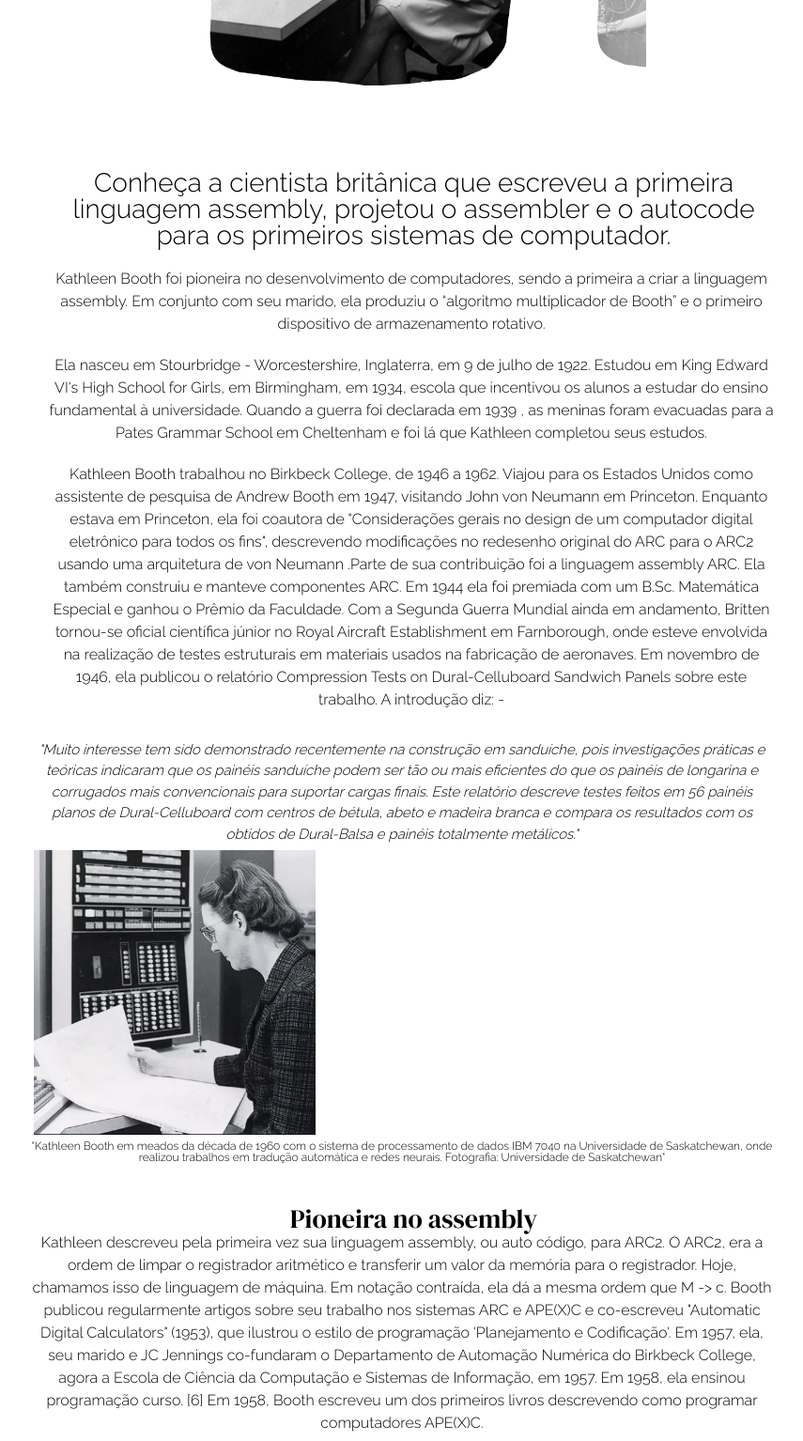
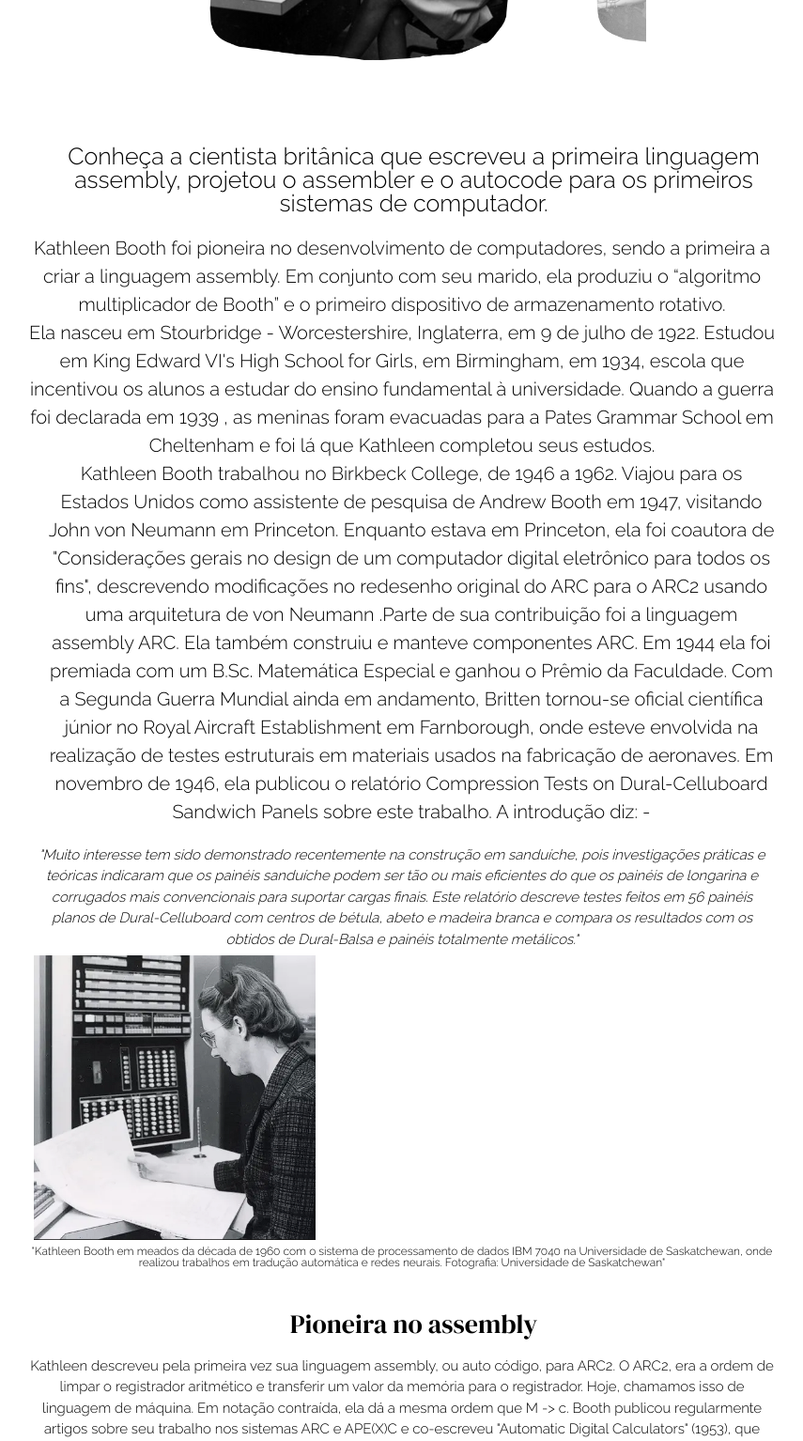
Before and after one commit to samsire/mulheresdatecnologia, a plain HTML site: page index.html in a window 1280 px wide. Shown: the part 840-2374 px from the top of the page at 94% size, without its empty margins (212-1067 px from the left). Drawn offline with Linux system fonts and the light colour scheme.

Commit message:
Update estilo.css

```diff
--- a/Assets/css/estilo.css
+++ b/Assets/css/estilo.css
@@ -57,6 +57,7 @@
    color:black;
    margin-top: auto;
    flex-wrap: wrap;
+   font-size: 25px;
 }
 .container {
    position: relative;
@@ -133,7 +134,7 @@
 
   .titulo1 {
     font-family: 'DM Serif Display', serif;
-    font-size: 68px;
+    font-size: 50px;
     text-align: center;
     align-items: center;
     margin: 0 auto;
@@ -151,6 +152,7 @@
     margin-top: auto;
     display: block;
     margin: 25px auto ;
+    font-size: 20px;
   }
   .descricao2 {
     justify-items: center;
@@ -164,6 +166,7 @@
       margin: 6px;
       padding: 0;
       display: flex;
+      align-items: center;
     }
     .imagem2 {
       width: 600px;
@@ -187,7 +190,7 @@
 
   .titulo2 {
     font-family: 'Raleway', serif;
-    font-size: 28px;
+    font-size: 25px;
     text-align: center;
     align-items: center;
     margin: 0 auto;
@@ -200,18 +203,17 @@
   .texto1 {
     font-family: 'Raleway', serif;
     margin-top: 20px;
-    margin-left: 20px;
     justify-content: center;
     text-align: center;
     align-items: center;
     line-height: 150%;
     display: flex;
+    font-size: 20px;
   }
 
   .texto2 {
     font-family: 'Raleway', serif;
-    margin-top: 20px;
-    margin-left: 20px;
+    font-size: 20px;
     justify-content: center;
     text-align: center;
     align-items: center;
@@ -221,7 +223,6 @@
 
   .texto3 {
     font-family: 'Raleway', serif;
-    margin-top: 20px;
     margin-left: 20px;
     justify-content: center;
     text-align: center;
@@ -231,8 +232,8 @@
   }
   .texto4 {
     font-family: 'Raleway', serif;
-    margin-top: 2'Raleway', serif;
-    margin-left: 'Raleway', serif;
+    font-size: 15px;
+    margin-top: 20px;
     justify-content: center;
     text-align: center;
     align-items: center;
@@ -242,8 +243,8 @@
 
   .texto5 {
     font-family: 'Raleway', serif;
-    margin-top: 30px;
-    margin-left: 0;
+    font-size: 12px;
+    margin-top: 20px;
     justify-content: center;
     text-align: center;
     align-items: center;
```
